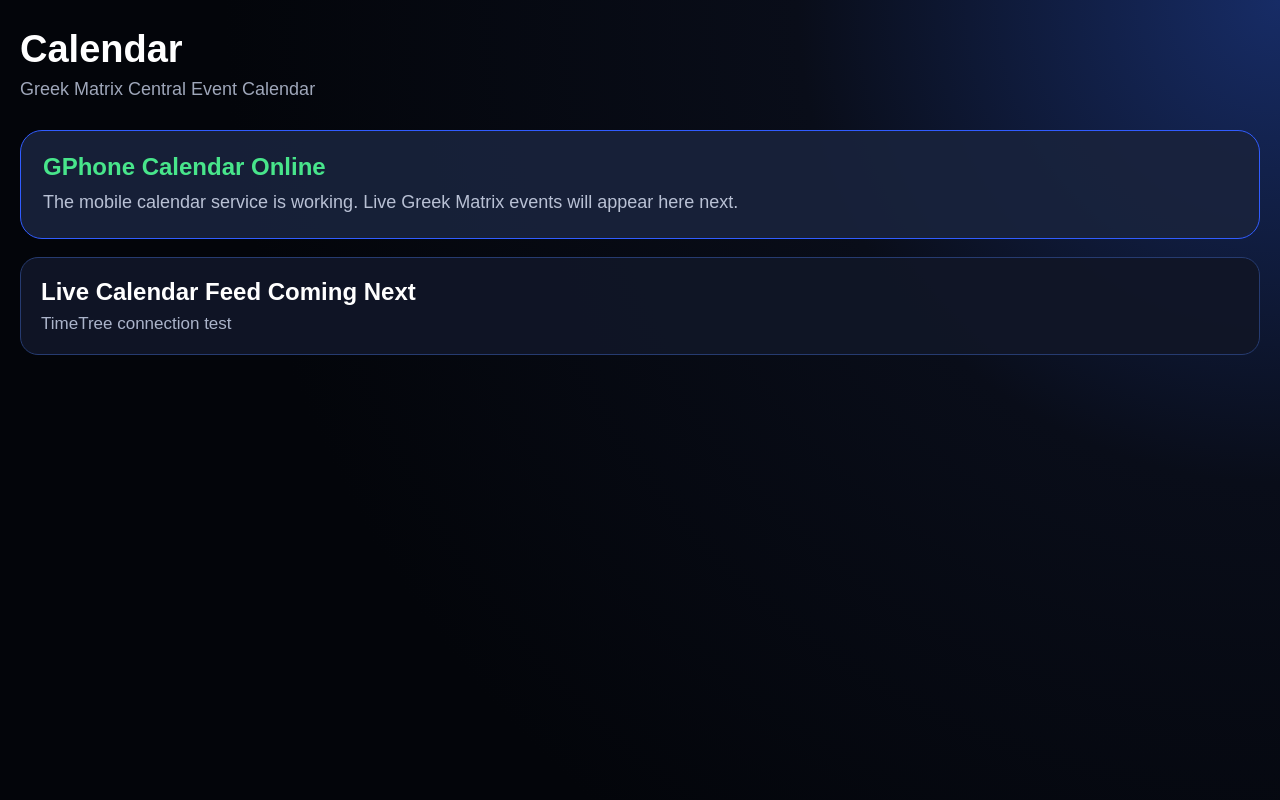
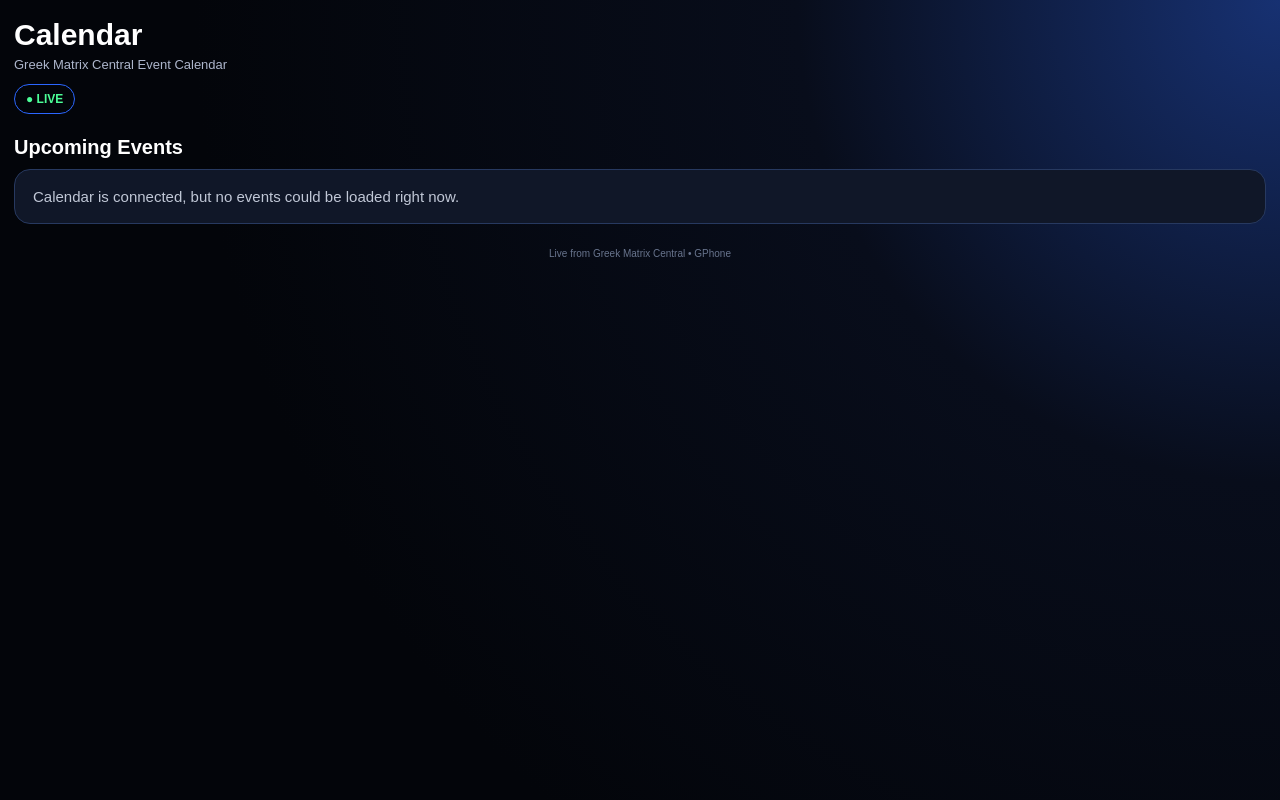
Before and after one commit to kingjaethe1styo-stack/gphone-calendar, a Flask app: page / in a window 1280 px wide. Run offline with Flask 3, Linux system fonts and the light colour scheme; data that the repository does not hold is empty.

Commit message:
Update index.html

```diff
--- a/templates/index.html
+++ b/templates/index.html
@@ -1,6 +1,8 @@
 <!DOCTYPE html>
 <html lang="en">
+
 <head>
+
 <meta charset="UTF-8">
 
 <meta
@@ -11,90 +13,145 @@
 <title>GPhone Calendar</title>
 
 <style>
+
 * {
     box-sizing: border-box;
 }
 
+html,
 body {
     margin: 0;
     padding: 0;
-            background: #05070d;
+    width: 100%;
+    min-height: 100%;
+}
+
+body {
+    background: #03050a;
     color: white;
     font-family: Arial, Helvetica, sans-serif;
 }
 
 .phone {
+    width: 100%;
     min-height: 100vh;
-            padding: 28px 20px;
+    padding: 18px 14px 40px;
+
     background:
         radial-gradient(
             circle at top right,
-                    #172c66 0%,
-                    #090d19 32%,
-                    #03050a 70%
+            #173172 0%,
+            #080d1b 32%,
+            #03050a 72%
         );
 }
 
 .header {
-            margin-bottom: 30px;
+    margin-bottom: 18px;
 }
 
 .title {
-            font-size: 38px;
-            font-weight: 700;
     margin: 0;
+
+    font-size: 30px;
+    font-weight: 800;
 }
 
 .subtitle {
-            margin-top: 8px;
-            font-size: 18px;
-            color: #9fa7ba;
+    margin-top: 5px;
+
+    font-size: 13px;
+
+    color: #adb6cc;
 }
 
-        .status {
-            background: rgba(25, 35, 60, 0.9);
-            border: 1px solid #315cff;
-            border-radius: 22px;
-            padding: 22px;
-            margin-bottom: 18px;
-        }
+.live {
+    display: inline-block;
 
-        .status h2 {
-            margin: 0 0 8px 0;
-            font-size: 24px;
-        }
+    margin-top: 12px;
 
-        .status p {
-            margin: 0;
-            color: #b9c1d5;
-            font-size: 18px;
-            line-height: 1.5;
-        }
+    padding: 7px 11px;
 
-        .online {
-            color: #48e58b;
+    border: 1px solid #2b66ff;
+    border-radius: 20px;
+
+    color: #4cff98;
+
+    font-size: 12px;
     font-weight: 700;
 }
 
+.section-title {
+    margin: 22px 0 10px;
+
+    font-size: 20px;
+    font-weight: 800;
+}
+
 .event {
-            background: rgba(16, 22, 38, 0.95);
-            border: 1px solid #263b70;
-            border-radius: 18px;
-            padding: 20px;
-            margin-top: 16px;
+    display: block;
+
+    margin-bottom: 12px;
+    padding: 15px;
+
+    background: rgba(
+        14,
+        22,
+        42,
+        0.96
+    );
+
+    border: 1px solid #294c9a;
+
+    border-radius: 16px;
+
+    color: white;
+    text-decoration: none;
+}
+
+.event:active {
+    background: #173571;
 }
 
 .event-title {
-            font-size: 24px;
-            font-weight: 700;
+    font-size: 17px;
+    font-weight: 750;
+    line-height: 1.3;
 }
 
-        .event-time {
-            font-size: 17px;
-            color: #abb4ca;
+.arrow {
     margin-top: 8px;
+
+    color: #5d8fff;
+
+    font-size: 12px;
 }
+
+.empty {
+    padding: 18px;
+
+    background: #101728;
+
+    border: 1px solid #273960;
+    border-radius: 16px;
+
+    font-size: 15px;
+
+    color: #c0c7d6;
+}
+
+.footer {
+    margin-top: 24px;
+
+    font-size: 10px;
+
+    color: #68748d;
+
+    text-align: center;
+}
+
 </style>
+
 </head>
 
 <body>
@@ -102,33 +159,68 @@
 <div class="phone">
 
     <div class="header">
-        <h1 class="title">Calendar</h1>
+
+        <h1 class="title">
+            Calendar
+        </h1>
 
         <div class="subtitle">
             Greek Matrix Central Event Calendar
         </div>
+
+        <div class="live">
+            ● LIVE
         </div>
 
-    <div class="status">
-        <h2 class="online">GPhone Calendar Online</h2>
-
-        <p>
-            The mobile calendar service is working.
-            Live Greek Matrix events will appear here next.
-        </p>
     </div>
 
-    <div class="event">
-        <div class="event-title">
-            Live Calendar Feed Coming Next
+
+    <div class="section-title">
+        Upcoming Events
     </div>
 
-        <div class="event-time">
-            TimeTree connection test
+
+    {% if events %}
+
+        {% for event in events %}
+
+            <a
+                class="event"
+                href="{{ event.url }}"
+            >
+
+                <div class="event-title">
+                    {{ event.title }}
                 </div>
+
+                <div class="arrow">
+                    Tap to view event →
+                </div>
+
+            </a>
+
+        {% endfor %}
+
+    {% else %}
+
+        <div class="empty">
+
+            Calendar is connected, but no events
+            could be loaded right now.
+
+        </div>
+
+    {% endif %}
+
+
+    <div class="footer">
+
+        Live from Greek Matrix Central • GPhone
+
     </div>
 
 </div>
 
 </body>
+
 </html>
```
Lines whose indentation alone changed are shown as unchanged.
